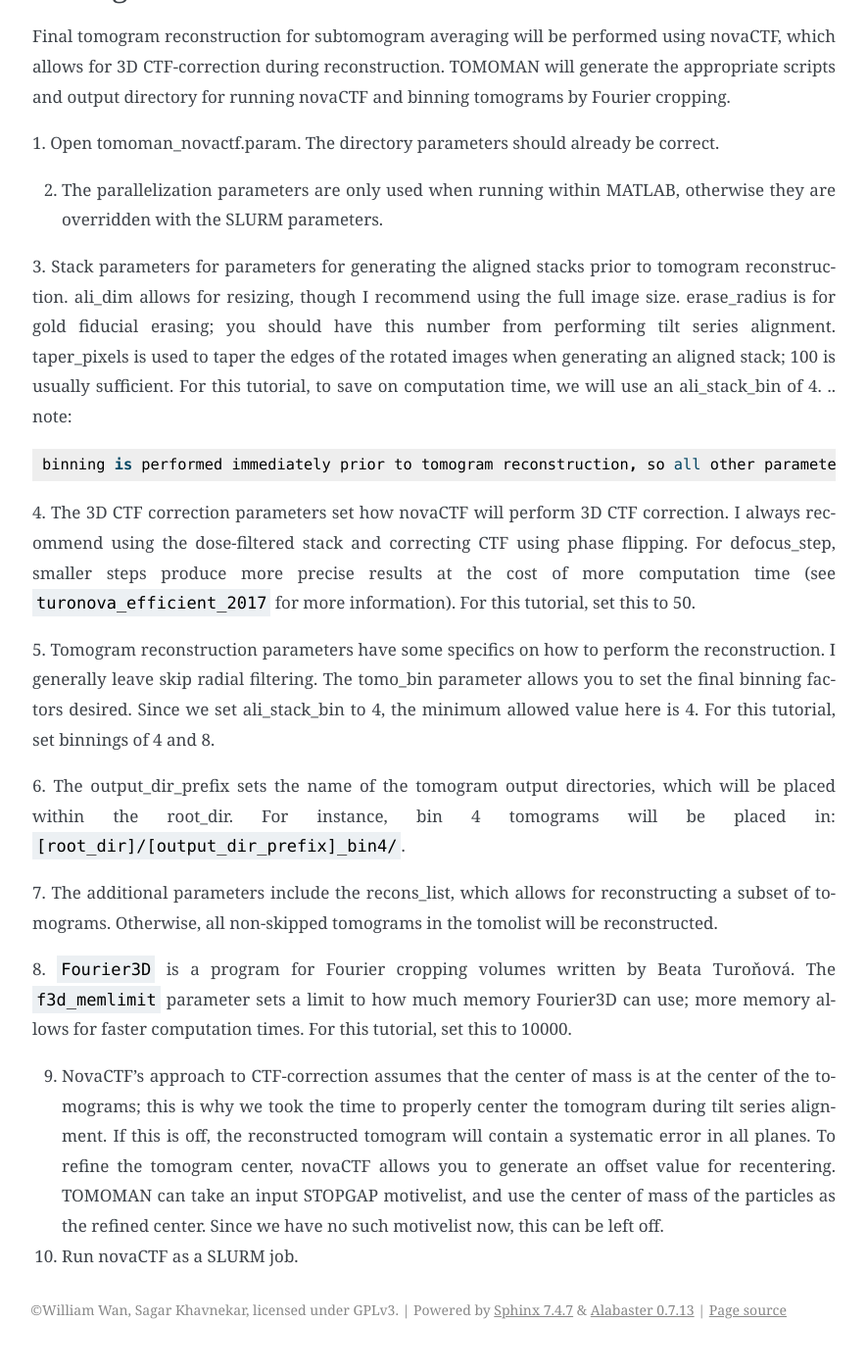
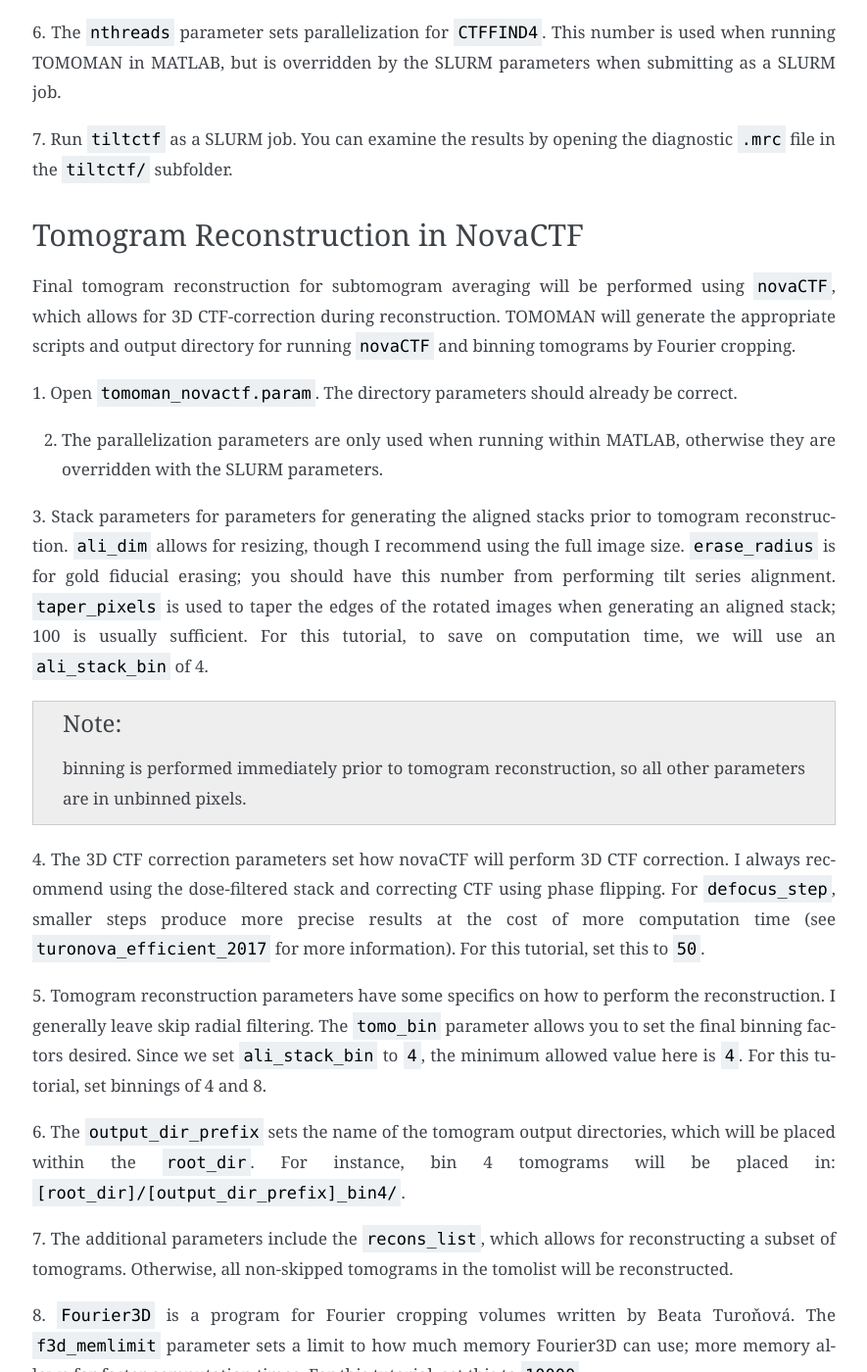
Before and after one commit to sagarbiophysics/Subtomo-tutorials, a Sphinx documentation site: the page built from source/HIV/ts_reconstruct.rst, in a window 1280 px wide and 1400 px high, scrolled down 2361 px. Shown: the whole window at 98% size, without its empty margins (307-1192 px from the left). Built offline with Sphinx 7.4.7, drawn with Linux system fonts in a browser that asks for light colours; cross-references to code outside the pages are shown as plain code; before the commit the page ends 3737 px from its top, so only the background shows below that; some of the changed text lies outside the part shown.

Commit message:
Update ts_reconstruct.rst

```diff
--- a/source/HIV/ts_reconstruct.rst
+++ b/source/HIV/ts_reconstruct.rst
@@ -7,14 +7,17 @@ Tomogram Generation
 While we won’t be using this tomogram for subtomogram averaging, there are a few alignment parameters that can be refined here.
 The main ones are tomogram thickness and Z shift.
 While the boundary model is mostly correct, that accounted for X axis tilt.
-Since we zeroed this out, the thickness and Z shift parameters are off; the amount of error depends on how much X axis tilt was present.
+Since we zeroed this out, the ``thickness`` and ``Z shift`` parameters are off; the amount of error depends on how much X axis tilt was present.
 
-1.	Generate tomogram and open in 3dmod. Check to see that the specimen is centered in Z and that the entire specimen is within the tomogram boundaries.
+1.	Generate tomogram and open in ``3dmod``.
+Check to see that the specimen is centered in Z and that the entire specimen is within the tomogram boundaries.
 
-2.	If the specimen is not centered in Z, note the shift in pixels. Multiply this number by the binning factor and apply this to the Z shift parameter.
+2.	If the specimen is not centered in Z, note the shift in pixels.
+Multiply this number by the binning factor and apply this to the ``Z shift`` parameter.
 Re-generate the tomogram and check again.
 
-3.	If the specimen is not within the boundaries of the tomogram, increase the thickness until there is sufficient padding above and below the specimen.
+3.	If the specimen is not within the boundaries of the tomogram, increase the ``thickness`` until there is sufficient padding above and below the specimen.
+
 .. note::
      while excessive padding doesn’t affect data quality, it does result in a larger tomogram which will impact the amount of storage space required, the speed of reading the tomogram, and data processing times.
 
@@ -22,8 +25,12 @@ Re-generate the tomogram and check again.
 For this dataset, this is not required.
 
 5.	When you are satisfied with your tomogram, delete intermediate image stacks.
+
 .. note::
-    this removes the erased, aligned stack. So if you want to come back to this step, you will need to remake this stack in the Final Aligned Stack step.
+    this removes the erased, aligned stack.
+    So if you want to come back to this step, you will need to remake this stack in the Final Aligned Stack step.
+
+
 
 Post-processing
 ----------------
@@ -33,6 +40,8 @@ In general, I don’t recommend cropping; this helps with keeping consistent XY
 I also don’t recommend converting to bytes, as this can result in banding patterns in the tomogram.
 The only thing I do in this step is to rotate about the X axis, which properly orients how the tomogram is stored on disk.
 
+
+
 Clean Up
 ----------------
 
@@ -40,75 +49,81 @@ This step is to remove any unnecessary intermediate files.
 Feel free to delete all intermediate files; they will not be necessary for subsequent steps.
 
 
+
 CTF-Estimation
 ----------------
 
 CTF-estimation for tomography is similar to single particle images, in that Thon ring fitting is used in both.
 However, since tilted images have a defocus gradient, different parts of the images have different Thon rings.
- TOMOMAN includes tiltctf, an algorithm we developed to use tilt series alignment parameters to generate power spectra that account for this defocus gradient.
- We then give this power spectrum to CTFFIND4 for Thon ring fitting.
+ TOMOMAN includes ``tiltctf``, an algorithm we developed to use tilt series alignment parameters to generate power spectra that account for this defocus gradient.
+ We then give this power spectrum to ``CTFFIND4`` for Thon ring fitting.
 
-1.	Return to MATLAB and open the tomoman_tiltctf.param file.
+1.	Return to MATLAB and open the ``tomoman_tiltctf.param`` file.
 The directory parameters should already be correct.
 
 2.	The tiltctf parameters include the parameters for calculating power spectra.
-In general, a ps_size of 512 is sufficient and a 0.05 um defocus tolerance is sufficient Defocus tolerance is the maximum allowed tolerance when deciding how to tile tilted images, but tiltctf also always uses a minimum tile overlap of ½ the power spectrum size, so increasing this number may not directly affect computation time.
+In general, a ``ps_size`` of ``512`` is sufficient and a 0.05 um defocus tolerance is sufficient Defocus tolerance is the maximum allowed tolerance when deciding how to tile tilted images, but tiltctf also always uses a minimum tile overlap of ½ the power spectrum size, so increasing this number may not directly affect computation time.
 
 3.	Fourier scaling should be used if the data is collected for high-resolution work (e.g. pixel size smaller than ~2 Å /pix).
 This helps with potential aliasing in the power spectrum.
-For this dataset, a Fourier scaling of 2 means the Nyquist frequency in the power spectra will be 5.4 Å.
+For this dataset, a ``Fourier scaling`` of 2 means the Nyquist frequency in the power spectra will be 5.4 Å.
 In practice, this is not a problem as tilt series data is collected with such low dose per image that Thon rings cannot be fit to very high resolutions.
 
-4.	Defocus range is a TOMOMAN parameter that defines the search range that CTFFIND4 will use.
+4.	``Defocus range`` is a TOMOMAN parameter that defines the search range that ``CTFFIND4`` will use.
 TOMOMAN uses the defocus value stored in the tomolist and provides +/- the defocus range to CTFFIND4.
 If you know your target defocus was incorrect during data acquisition, you can increase this range.
 
-5.	The CTFFIND4 parameter block contains the same parameters for CTFFIND4.
-In general, the defaults work, though you may wish to increase the min_res and reduce the max_res for tomography.
+5.	The ``CTFFIND4`` parameter block contains the same parameters for ``CTFFIND4``.
+In general, the defaults work, though you may wish to increase the ``min_res`` and reduce the ``max_res`` for tomography.
 
-6.	The nthreads parameter sets parallelization for CTFFIND4.
+6.	The ``nthreads`` parameter sets parallelization for ``CTFFIND4``.
 This number is used when running TOMOMAN in MATLAB, but is overridden by the SLURM parameters when submitting as a SLURM job.
 
-7.	Run tiltctf as a SLURM job.
-You can examine the results by opening the diagnostic .mrc file in the tiltctf/ subfolder.
+7.	Run ``tiltctf`` as a SLURM job.
+You can examine the results by opening the diagnostic ``.mrc`` file in the ``tiltctf/`` subfolder.
 
 Tomogram Reconstruction in NovaCTF
 ----------------
 
-Final tomogram reconstruction for subtomogram averaging will be performed using novaCTF, which allows for 3D CTF-correction during reconstruction.
-TOMOMAN will generate the appropriate scripts and output directory for running novaCTF and binning tomograms by Fourier cropping.
+Final tomogram reconstruction for subtomogram averaging will be performed using ``novaCTF``, which allows for 3D CTF-correction during reconstruction.
+TOMOMAN will generate the appropriate scripts and output directory for running ``novaCTF`` and binning tomograms by Fourier cropping.
 
-1.	Open tomoman_novactf.param.
+1.	Open ``tomoman_novactf.param``.
 The directory parameters should already be correct.
 
 2.	The parallelization parameters are only used when running within MATLAB, otherwise they are overridden with the SLURM parameters.
 
 3.	Stack parameters for parameters for generating the aligned stacks prior to tomogram reconstruction.
-ali_dim allows for resizing, though I recommend using the full image size.
-erase_radius is for gold fiducial erasing; you should have this number from performing tilt series alignment.
-taper_pixels is used to taper the edges of the rotated images when generating an aligned stack; 100 is usually sufficient.
-For this tutorial, to save on computation time, we will use an ali_stack_bin of 4.
+``ali_dim`` allows for resizing, though I recommend using the full image size.
+``erase_radius`` is for gold fiducial erasing; you should have this number from performing tilt series alignment.
+``taper_pixels`` is used to taper the edges of the rotated images when generating an aligned stack; 100 is usually sufficient.
+For this tutorial, to save on computation time, we will use an ``ali_stack_bin`` of 4.
+
 .. note::
     binning is performed immediately prior to tomogram reconstruction, so all other parameters are in unbinned pixels.
 
 4.	The 3D CTF correction parameters set how novaCTF will perform 3D CTF correction.
 I always recommend using the dose-filtered stack and correcting CTF using phase flipping.
-For defocus_step, smaller steps produce more precise results at the cost of more computation time (see :cite:`turonova_efficient_2017` for more information).
-For this tutorial, set this to 50.
+For ``defocus_step``, smaller steps produce more precise results at the cost of more computation time (see :cite:`turonova_efficient_2017` for more information).
+For this tutorial, set this to ``50``.
 
 5.	Tomogram reconstruction parameters have some specifics on how to perform the reconstruction.
-I generally leave skip radial filtering. The tomo_bin parameter allows you to set the final binning factors desired.
-Since we set ali_stack_bin to 4, the minimum allowed value here is 4. For this tutorial, set binnings of 4 and 8.
+I generally leave skip radial filtering. The ``tomo_bin`` parameter allows you to set the final binning factors desired.
+Since we set ``ali_stack_bin`` to ``4``, the minimum allowed value here is ``4``. For this tutorial, set binnings of 4 and 8.
 
-6.	The output_dir_prefix sets the name of the tomogram output directories, which will be placed within the root_dir.
+6.	The ``output_dir_prefix`` sets the name of the tomogram output directories, which will be placed within the ``root_dir``.
 For instance, bin 4 tomograms will be placed in: ``[root_dir]/[output_dir_prefix]_bin4/``.
 
-7.	The additional parameters include the recons_list, which allows for reconstructing a subset of tomograms.
+7.	The additional parameters include the ``recons_list``, which allows for reconstructing a subset of tomograms.
 Otherwise, all non-skipped tomograms in the tomolist will be reconstructed.
 
 8.	``Fourier3D`` is a program for Fourier cropping volumes written by Beata Turoňová.
-The ``f3d_memlimit`` parameter sets a limit to how much memory Fourier3D can use; more memory allows for faster computation times. For this tutorial, set this to 10000.
+The ``f3d_memlimit`` parameter sets a limit to how much memory Fourier3D can use; more memory allows for faster computation times. For this tutorial, set this to ``10000``.
 
-9.	NovaCTF’s approach to CTF-correction assumes that the center of mass is at the center of the tomograms; this is why we took the time to properly center the tomogram during tilt series alignment. If this is off, the reconstructed tomogram will contain a systematic error in all planes. To refine the tomogram center, novaCTF allows you to generate an offset value for recentering. TOMOMAN can take an input STOPGAP motivelist, and use the center of mass of the particles as the refined center. Since we have no such motivelist now, this can be left off.
+9.	NovaCTF’s approach to CTF-correction assumes that the center of mass is at the center of the tomograms; this is why we took the time to properly center the tomogram during tilt series alignment.
+If this is off, the reconstructed tomogram will contain a systematic error in all planes.
+To refine the tomogram center, novaCTF allows you to generate an offset value for recentering.
+TOMOMAN can take an input ``STOPGAP motivelist``, and use the center of mass of the particles as the refined center.
+Since we have no such motivelist now, this can be left off.
 
-10.	Run novaCTF as a SLURM job.
+10.	Run ``novaCTF`` as a SLURM job.
```
